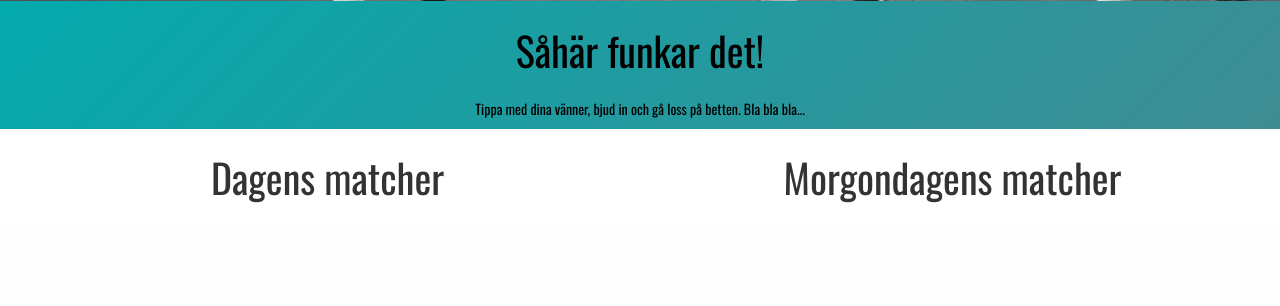
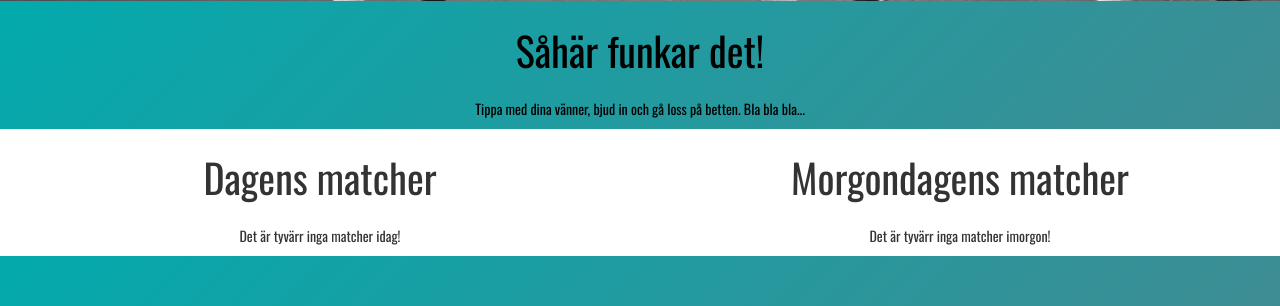
Before and after one commit to alizhj/Tippzter, a PHP site: page / in a window 1280 px wide. Shown: the part 689-995 px from the top of the page. Before the commit the page ends 892 px from the top, so only its background shows below. Run offline with PHP 8.4, Linux system fonts and the light colour scheme; data comes from the database, SQL or seed files in the repository; some libraries are stand-ins or nearby versions; some web fonts are replaced.

Commit message:
Lite fix och trix i index
Om det inte är nån match den aktuella dagen så skrivs ett meddelande ut

```diff
--- a/css/style.css
+++ b/css/style.css
@@ -471,7 +471,8 @@ td {
     border-radius: 5px;
     margin-top: 400px;
     width: 500px;
-    padding: 10px; }
+    padding: 10px;
+    overflow: hidden; }
     .field .teaser p {
       font-size: 20px;
       font-style: italic;
@@ -685,6 +686,22 @@ tr:nth-child(odd) {
   .regler_wrapper ul {
     list-style-type: none; }
 
+/* ********************************************* */
+/* *************    FOOTER   ************** */
+/* ********************************************* */
+.footer {
+  background: #02aaad;
+  /* Old browsers */
+  background: -moz-linear-gradient(-45deg, #02aaad 0%, #3f8c93 100%, #3f5c96 100%, #8de5b5 100%);
+  /* FF3.6-15 */
+  background: -webkit-linear-gradient(-45deg, #02aaad 0%, #3f8c93 100%, #3f5c96 100%, #8de5b5 100%);
+  /* Chrome10-25,Safari5.1-6 */
+  background: linear-gradient(135deg, #02aaad 0%, #3f8c93 100%, #3f5c96 100%, #8de5b5 100%);
+  /* W3C, IE10+, FF16+, Chrome26+, Opera12+, Safari7+ */
+  filter: progid:DXImageTransform.Microsoft.gradient( startColorstr='#02aaad', endColorstr='#8de5b5',GradientType=1 );
+  /* IE6-9 fallback on horizontal gradient */
+  height: 50px; }
+
 @media screen and (min-width: 200px) and (max-width: 767px) {
   .mobile_hide {
     display: none; }
--- a/includes/footer.php
+++ b/includes/footer.php
@@ -1,3 +1,10 @@
+	<div class="container-fluid">
+		<div class="row">
+			<div class="footer"></div>
+		</div><!-- row -->
+	</div><!-- container-fluid -->
+
+
 	<script src="https://ajax.googleapis.com/ajax/libs/jquery/2.1.3/jquery.min.js"></script>
 
 	<script src="js/main.js"></script>
--- a/index.php
+++ b/index.php
@@ -72,7 +72,8 @@
 	  	</div><!-- modal-dialog -->
 	</div><!-- myModal -->
 
-
+<div class="container-fluid">
+	<div class="row">
 		<div class="gamesIndex col-sm-12">
 			<div class="today col-sm-6">
 				<?php gamesToday(); ?>
@@ -82,6 +83,9 @@
 			</div>
 
 		</div>
+	</div>
+</div>
+
 
 <?php
 
@@ -97,7 +101,7 @@ function gamesToday(){
 					WHERE T1.team_id=game_match.home_team_id AND T2.team_id=game_match.away_team_id ";
 
 	$result = mysqli_query($db_connect, $query);
-
+	$has_game = false;
 	while($row = mysqli_fetch_assoc($result)){
 
 		$game_id = $row["game_id"];
@@ -109,10 +113,9 @@ function gamesToday(){
 		$game_start = $row['game_start'];
 
 
-
-
 		//kollar om det är någon match idag och skriver ut det
 		if(date('Ymd') == date('Ymd', strtotime($game_start))){
+			$has_game = true;
 			?>
 			<h3>Group <?php echo $group_nr; ?></h3>
 			<h4>
@@ -122,9 +125,16 @@ function gamesToday(){
 
 			<img src="img/<?php echo $home_flag; ?> ">  VS
 			<img src="img/<?php echo $away_flag; ?>"><?php echo $away_name; ?></h4
-			></br><?php
+			></br>
+			<?php
 		}
+
 	}
+	if (!$has_game){
+		echo "<p>Det är tyvärr inga matcher idag!</p>";
+	}
+
+
 }
 
 //funktion som hämtar ut morgondagens matcher
@@ -140,7 +150,7 @@ function gamesTomorrow(){
 
 	$result = mysqli_query($db_connect, $query);
 	$datetime = date('Ymd')+1;
-
+	$has_game = false;
 	while($row = mysqli_fetch_assoc($result)){
 
 		$game_id = $row["game_id"];
@@ -156,6 +166,7 @@ function gamesTomorrow(){
 
 		//kollar om det är någon match idag och skriver ut det
 		if($datetime == date('Ymd', strtotime($game_start))){
+			$has_game = true;
 			?>
 			<h3>Group <?php echo $group_nr; ?></h3>
 			<h4>
@@ -170,6 +181,9 @@ function gamesTomorrow(){
 			echo "Ingen match imorgon tyvärr";
 		}
 	}
+	if (!$has_game){
+		echo "<p>Det är tyvärr inga matcher imorgon!</p>";
+	}
 }
 
 ?>
--- a/scss/_base.scss
+++ b/scss/_base.scss
@@ -151,6 +151,7 @@ td {
 		margin-top: 400px;
 		width: 500px;
 		padding: 10px;
+		overflow:hidden;
 		p {
 			font-size: 20px;
 			font-style: italic;
@@ -462,3 +463,16 @@ tr:nth-child(odd) {
 		list-style-type: none;
 	}
 }
+
+/* ********************************************* */
+/* *************    FOOTER   ************** */
+/* ********************************************* */
+.footer {
+	background: #02aaad; /* Old browsers */
+	background: -moz-linear-gradient(-45deg,  #02aaad 0%, #3f8c93 100%, #3f5c96 100%, #8de5b5 100%); /* FF3.6-15 */
+	background: -webkit-linear-gradient(-45deg,  #02aaad 0%,#3f8c93 100%,#3f5c96 100%,#8de5b5 100%); /* Chrome10-25,Safari5.1-6 */
+	background: linear-gradient(135deg,  #02aaad 0%,#3f8c93 100%,#3f5c96 100%,#8de5b5 100%); /* W3C, IE10+, FF16+, Chrome26+, Opera12+, Safari7+ */
+	filter: progid:DXImageTransform.Microsoft.gradient( startColorstr='#02aaad', endColorstr='#8de5b5',GradientType=1 ); /* IE6-9 fallback on horizontal gradient */
+
+	height: 50px;
+}
```
Also changed, not shown: 1 other file. Lines whose indentation alone changed are shown as unchanged.
